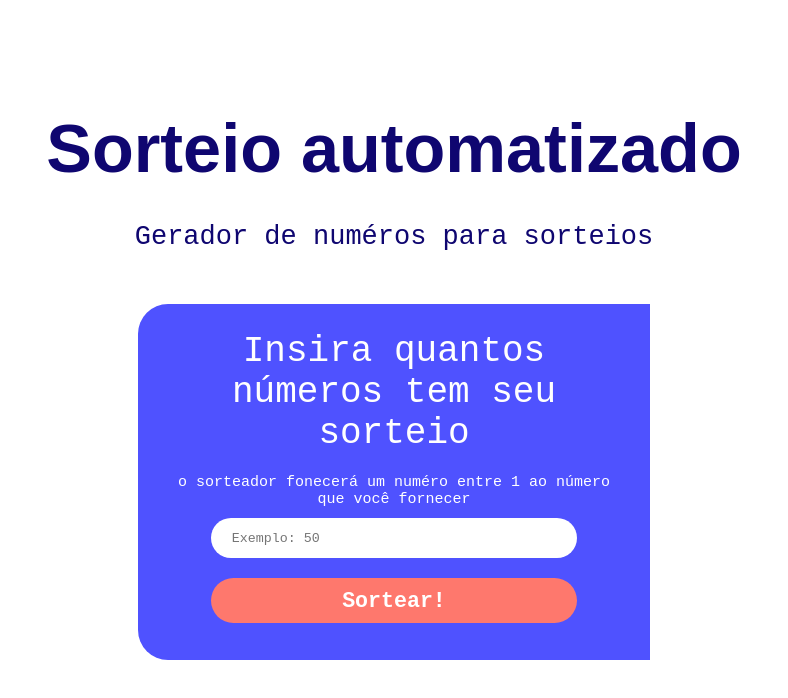
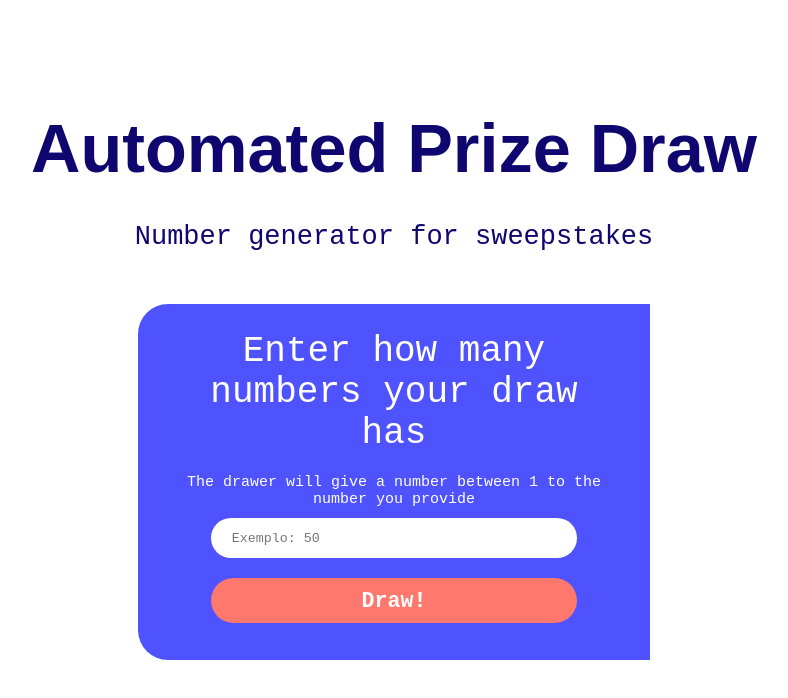
Before and after one commit to lecamilotti/Portifolio, a plain HTML site: page Sorteio automatizado/index.html in a window 1280 px wide. Shown: the whole page, without its empty margins (246-1034 px from the left). Drawn offline with Linux system fonts and the light colour scheme.

Commit message:
Update index.html

```diff
--- a/Sorteio automatizado/index.html
+++ b/Sorteio automatizado/index.html
@@ -5,7 +5,7 @@
     <meta http-equiv="X-UA-Compatible" content="IE=edge">
     <meta name="viewport" content="width=device-width, initial-scale=1.0">
     <link rel="stylesheet" href="style.css">
-    <title>Pagina de Sorteios</title>
+    <title>Automated Prize Draw</title>
 
 </head>
 <body>
@@ -14,24 +14,24 @@
     <div id="modal" class="modalClosed">
         <div class="content">
             <strong onclick="closeModal()">X</strong>
-            <p>O número sorteado foi</p>
+            <p>The drawn number was...</p>
             <h2 class="result" id="result"></h2>
-            <button type="button" onClick="raffle()">Sortear novamente</button>
+            <button type="button" onClick="raffle()">New Drawn.</button>
         </div>
     </div>
     <div class="container">
         <main>
 
-            <h1>Sorteio automatizado</h1>
-            <p>Gerador de numéros para sorteios</p>
+            <h1>Automated Prize Draw</h1>
+            <p>Number generator for sweepstakes</p>
 
 
         </main>
         <section>
-            <h2>Insira quantos números tem seu sorteio</h2>
-            <small>o sorteador fonecerá um numéro entre 1 ao número que você fornecer</small>
+            <h2>Enter how many numbers your draw has</h2>
+            <small>The drawer will give a number between 1 to the number you provide</small>
             <input type="number" id="number" placeholder="  Exemplo: 50" required>
-            <button type="button" onClick="raffle()">Sortear!</button>
+            <button type="button" onClick="raffle()">Draw!</button>
         </section>
     </div>
 
```
